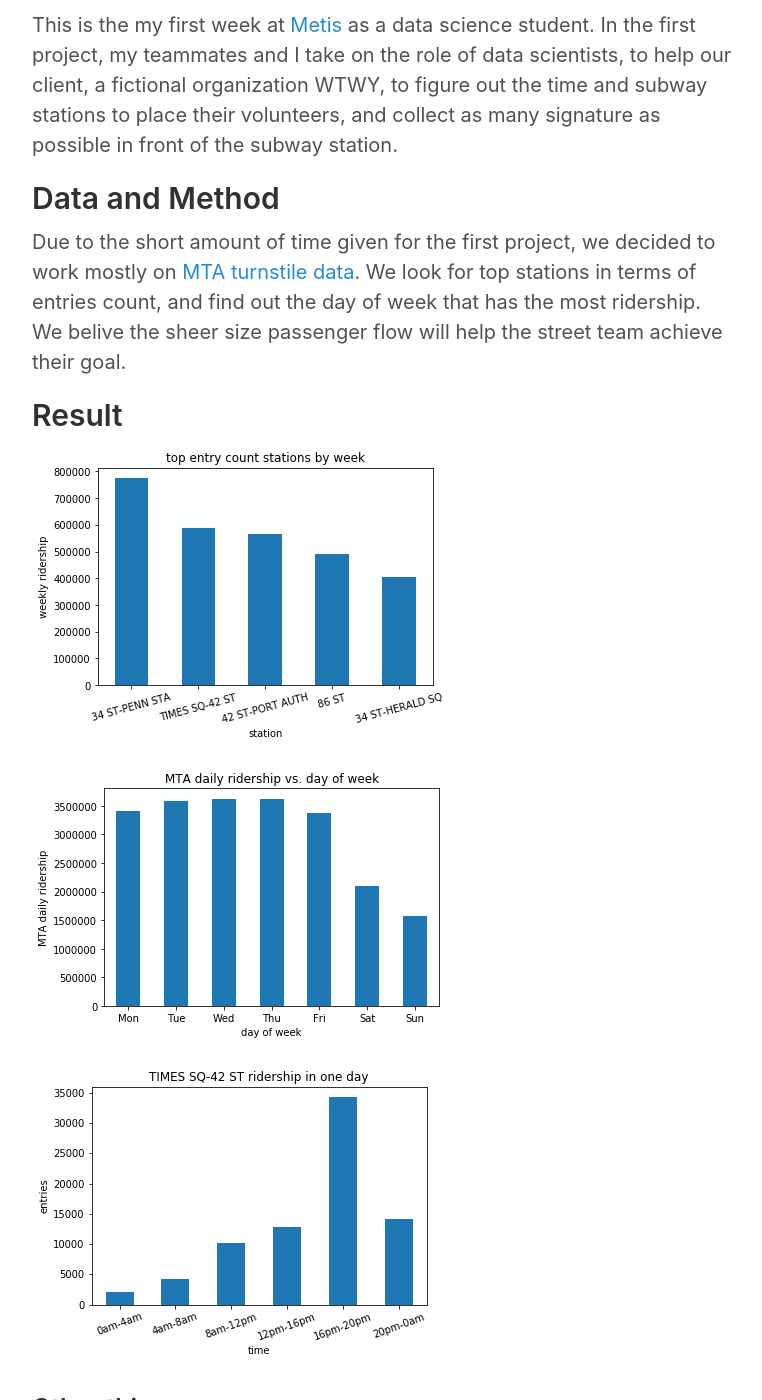
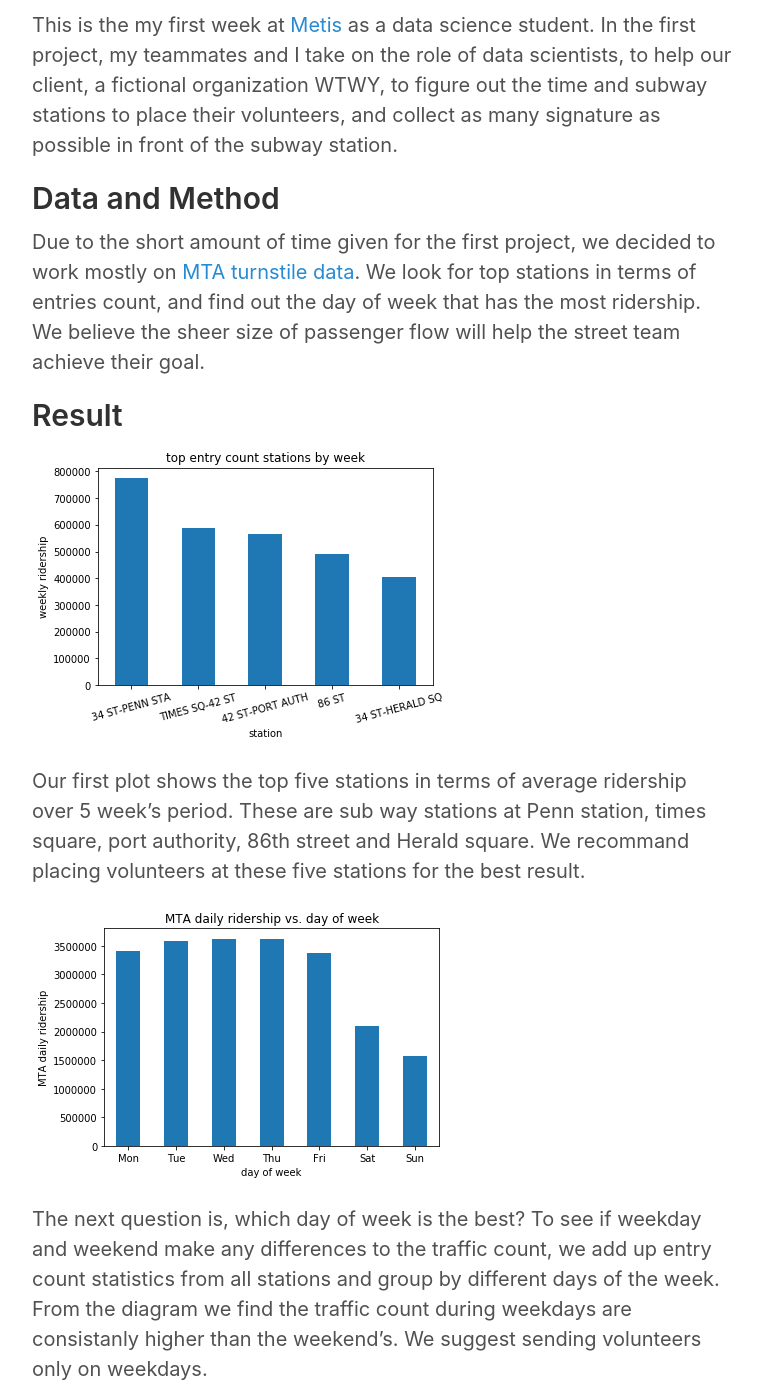
Before and after one commit to xupingwang/xupingwang.github.io, a Jekyll site: the page built from _posts/2019-07-07-Project-Benson-MTA-Turnstile-data.md, in a window 1280 px wide and 1400 px high, scrolled down 303 px. Shown: the whole window, without its empty margins (258-1020 px from the left). Built offline with Jekyll 4.4.1, drawn with Linux system fonts in a browser that asks for light colours; some of the changed text lies outside the part shown.

Commit message:
blog finished

```diff
--- a/_posts/2019-07-07-Project-Benson-MTA-Turnstile-data.md
+++ b/_posts/2019-07-07-Project-Benson-MTA-Turnstile-data.md
@@ -7,21 +7,28 @@ This is the my first week at [Metis](http://thisismetis.com) as a data science s
 
 ## Data and Method
 
-Due to the short amount of time given for the first project, we decided to work mostly on [MTA turnstile data](http://web.mta.info/developers/turnstile.html). We look for top stations in terms of entries count, and find out the day of week that has the most ridership. We belive the sheer size passenger flow will help the street team achieve their goal.
+Due to the short amount of time given for the first project, we decided to work mostly on [MTA turnstile data](http://web.mta.info/developers/turnstile.html). We look for top stations in terms of entries count, and find out the day of week that has the most ridership. We believe the sheer size of passenger flow will help the street team achieve their goal.
 
 ## Result
 
+![Image test]({{ site.url }}/images/topstations.png)
 
-
-
-![Image test]({{ site.url }}/images/topstations.png)
+Our first plot shows the top five stations in terms of average ridership over 5 week's period. These are sub way stations at Penn station, times square, port authority, 86th street and Herald square. We recommand placing volunteers at these five stations for the best result.
 
 ![Image test]({{ site.url }}/images/mtadaily.png)
 
+The next question is, which day of week is the best? To see if weekday and weekend make any differences to the traffic count, we add up entry count statistics from all stations and group by different days of the week. From the diagram we find the traffic count during weekdays are consistanly higher than the weekend's. We suggest sending volunteers only on weekdays.
+
 ![Image test]({{ site.url }}/images/fourhour.png)
 
-### Other things
-* Like
-* lists
-* and
-* stuff
+The last question we can answer is: what is the best time in each weekday for the volunteers to do their work? In the third plot we trace the station averge entry count in a typical day. The traffic volume is the lowest in the midnight, then increases steadily till noon, it peaks during the evening rush hour then drop to minimun again at next day's midnight. The time we suggest is 4pm to 8pm.
+
+## Conclusion
+
+We recommand WTWY sending street teams to the following stations:
+* 34 Street Penn Station
+* Time Square 42nd street station
+* 42nd street Port Authority station
+* 86th street station
+* 34th street Herald Square station
+during weekdays evening rush hour from 4pm to 8pm.
```
